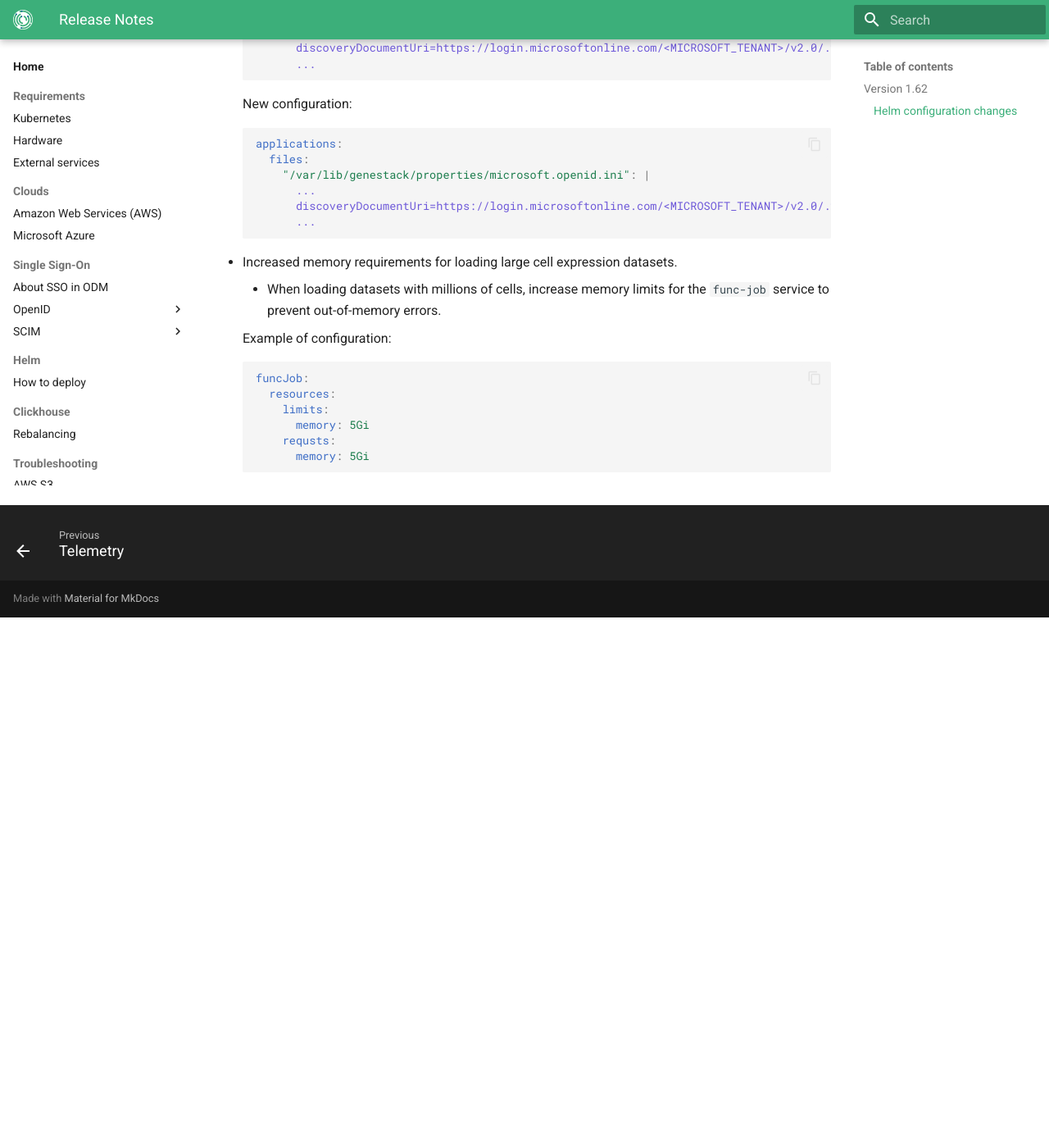
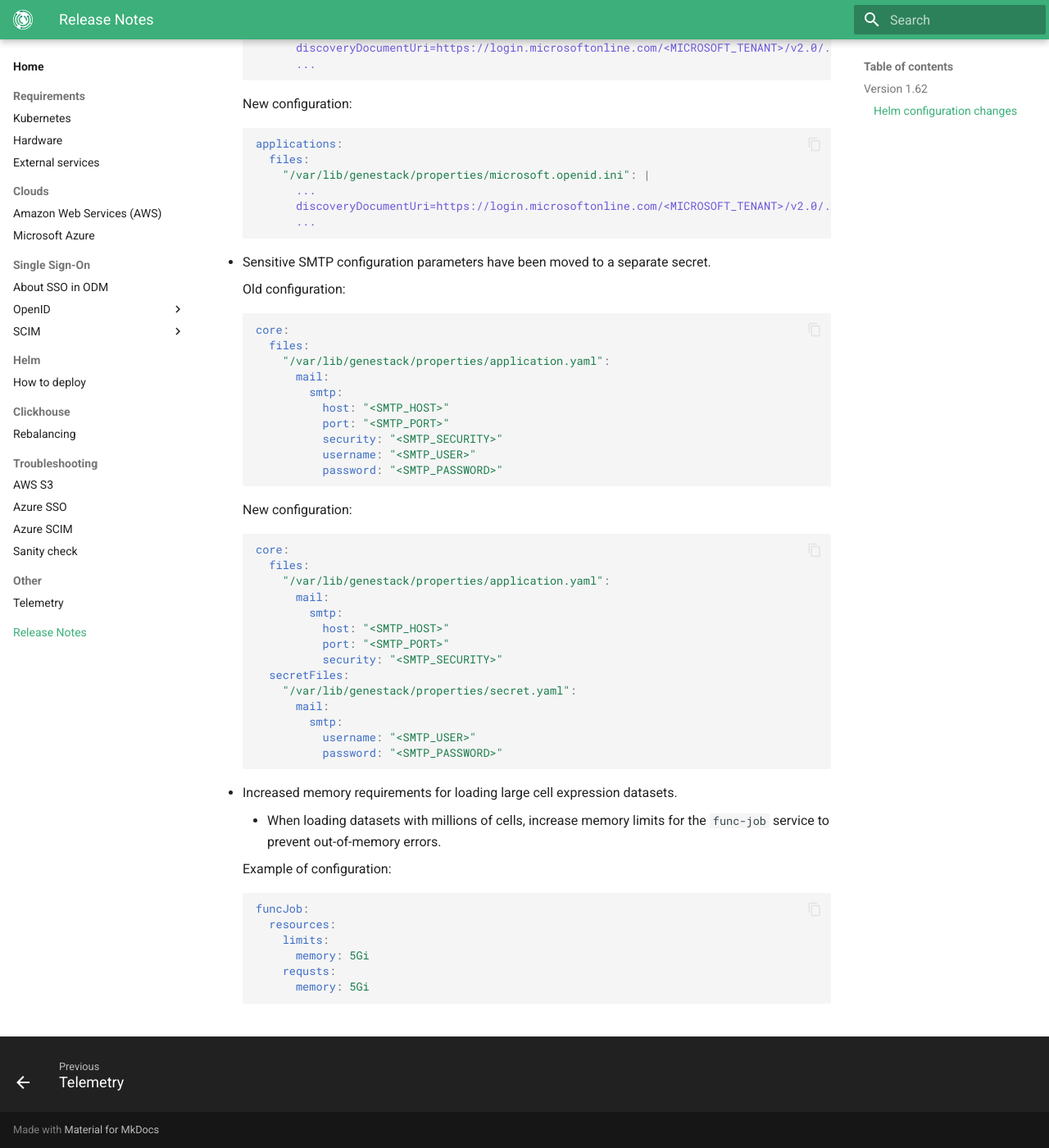
Before and after one commit to genestack/admin-docs, an MkDocs documentation site: the page built from docs/home/release-notes.md, in a window 1280 px wide and 1400 px high, scrolled down 1141 px. Shown: the whole window at 82% size. Built offline with MkDocs 1.6.1 and Material for MkDocs 9.7.7, drawn with Linux system fonts in a browser that asks for light colours; the version menu is left out; before the commit the page ends 1894 px from its top, so only the background shows below that.

Commit message:
ODM-13124 secure smtp credentials

````diff
--- a/docs/home/release-notes.md
+++ b/docs/home/release-notes.md
@@ -57,6 +57,42 @@
           ...
     ```
 
+- Sensitive SMTP configuration parameters have been moved to a separate secret.
+
+    Old configuration:
+
+    ```yaml
+    core:
+      files:
+        "/var/lib/genestack/properties/application.yaml":
+          mail:
+            smtp:
+              host: "<SMTP_HOST>"
+              port: "<SMTP_PORT>"
+              security: "<SMTP_SECURITY>"
+              username: "<SMTP_USER>"
+              password: "<SMTP_PASSWORD>"
+    ```
+
+    New configuration:
+
+    ```yaml
+    core:
+      files:
+        "/var/lib/genestack/properties/application.yaml":
+          mail:
+            smtp:
+              host: "<SMTP_HOST>"
+              port: "<SMTP_PORT>"
+              security: "<SMTP_SECURITY>"
+      secretFiles:
+        "/var/lib/genestack/properties/secret.yaml":
+          mail:
+            smtp:
+              username: "<SMTP_USER>"
+              password: "<SMTP_PASSWORD>"
+    ```
+
 - Increased memory requirements for loading large cell expression datasets.
     - When loading datasets with millions of cells, increase memory limits for the `func-job` service to prevent out-of-memory errors.
 
````
